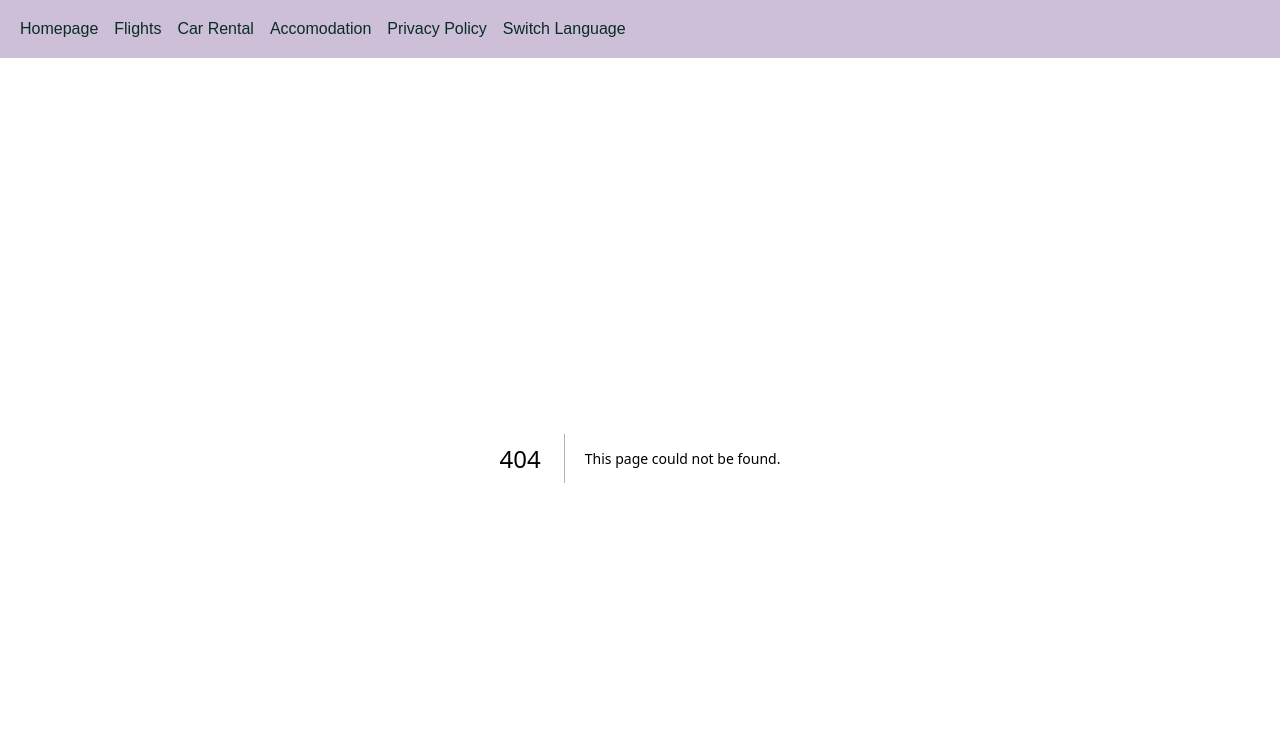
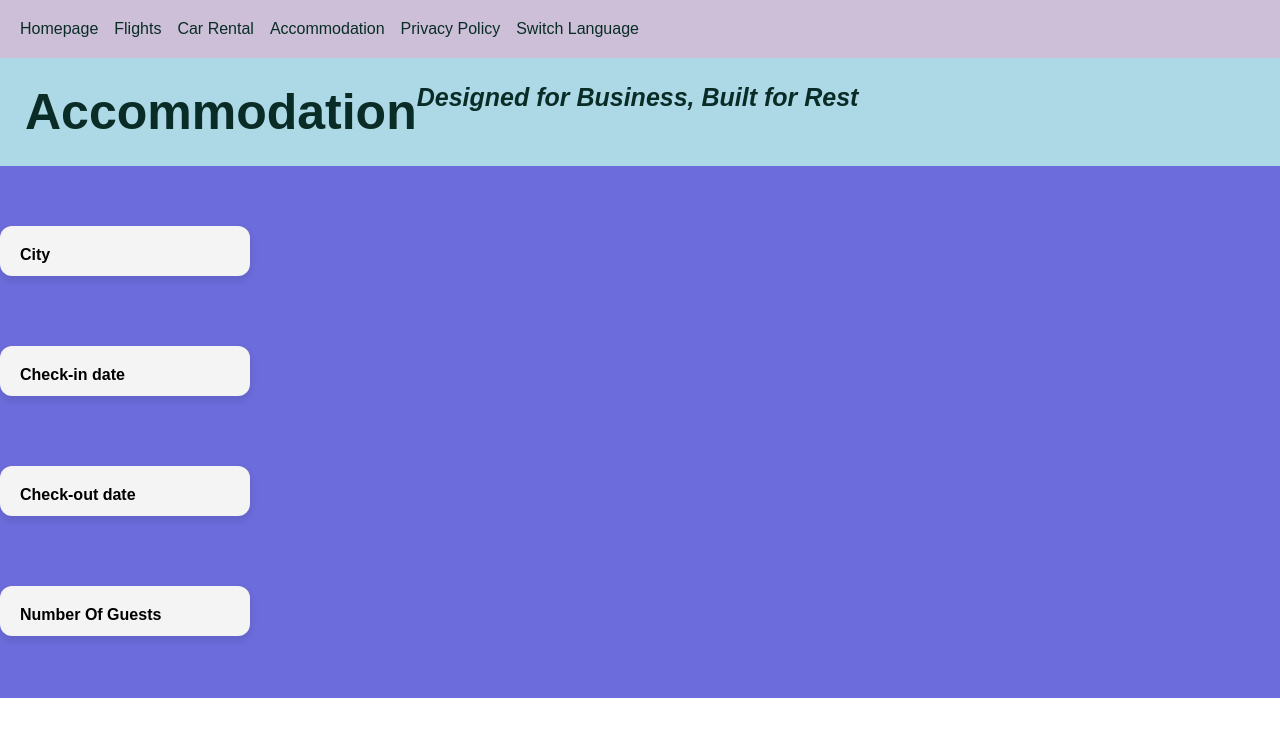
Before and after one commit to Eddyademuwagun/next.js-ecommerce-store, a Next.js app: page /accommodation in a window 1280 px wide. Before the commit this address had no page. Shown: the top 736 px of the page. Built offline with nearby package versions, Linux system fonts and the light colour scheme.

Commit message:
Add accommodation

```diff
--- a/app/Header.js
+++ b/app/Header.js
@@ -8,7 +8,7 @@ export default function Header() {
         <Link href="/">Homepage</Link>
         <Link href="/flights">Flights</Link>
         <Link href="/car-rental">Car Rental</Link>
-        <Link href="/accomodation">Accomodation</Link>
+        <Link href="/accommodation">Accommodation</Link>
         <Link href="/privacy-policy">Privacy Policy</Link>
         <Link href="/cookies-lang-switcher">Switch Language</Link>
       </div>
--- /dev/null
+++ b/app/accommodation/Accommodation.module.scss
@@ -0,0 +1,57 @@
+.accommodation {
+  background: rgb(173, 216, 230);
+  padding: 25px;
+  display: flex;
+  color: rgb(10, 44, 38);
+  font-size: 25px;
+  font-weight: 600;
+  margin: 0;
+}
+
+.card {
+  min-width: 250px;
+  background-color: #f4f4f4;
+  border-radius: 12px;
+  padding: 20px;
+  flex-shrink: 0; // prevents shrinking
+  box-shadow: 0 4px 10px rgba(0, 0, 0, 0.1);
+  color: black;
+  font-weight: bolder;
+  margin-top: 20px;
+}
+
+.smallCard {
+  height: 50px;
+}
+
+.accommodationBox {
+  display: flex;
+  align-items: center;
+  gap: 20px;
+  margin-top: 40px;
+  padding-bottom: 10px;
+  overflow-x: auto;
+}
+
+.accommodationCardBox {
+  display: flex; /* makes children align in a row */
+  flex-direction: row; /* explicitly horizontal */
+  align-items: center; /* vertically center the cards */
+  gap: 20px; /* space between cards */
+  overflow-x: auto; /* allows horizontal scrolling if cards overflow */
+  padding-bottom: 10px; /* optional: spacing for scrollbar */
+  scroll-behavior: smooth; /* smooth scrolling on drag/scroll */
+}
+
+.background {
+  /* Background image */
+  // background-image: url('/beach.jpg');
+  min-height: 80vh; /* Full viewport height */
+  width: 100%;
+  /* adjust path if needed */
+  background-size: cover; /* makes image fill entire area */
+  background-position: center; /* keeps image centered */
+  background-repeat: no-repeat;
+  margin-top: 0;
+  background-color: rgb(108, 108, 220);
+}
--- /dev/null
+++ b/app/accommodation/page.js
@@ -0,0 +1,57 @@
+'use client';
+
+import { useState } from 'react';
+import Accommodation from './Accommodation';
+import styles from './Accommodation.module.scss';
+
+export default function AccommodationPage() {
+  const [accommodations, setAccommodation] = useState([]);
+  return (
+    <>
+      <div className={styles.background}>
+        <div className={styles.accommodation}>
+          <h1>Accommodation</h1>
+          <p>
+            {''}
+            <i>Designed for Business, Built for Rest</i>
+          </p>
+        </div>
+
+        <div className={styles.accommodationBox}>
+          {' '}
+          <div className={`${styles.card} ${styles.smallCard}`}>
+            <div className={styles.accommodationCardBox}>
+              <div>City</div>
+            </div>
+          </div>
+        </div>
+
+        <div className={styles.accommodationBox}>
+          <div className={`${styles.card} ${styles.smallCard}`}>
+            <div className={styles.accommodationCardBox}>
+              <div>Check-in date</div>
+            </div>
+          </div>
+        </div>
+
+        <div className={styles.accommodationBox}>
+          {' '}
+          <div className={`${styles.card} ${styles.smallCard}`}>
+            <div className={styles.accommodationCardBox}>
+              <div>Check-out date</div>
+            </div>
+          </div>
+        </div>
+
+        <div className={styles.accommodationBox}>
+          {' '}
+          <div className={`${styles.card} ${styles.smallCard}`}>
+            <div className={styles.accommodationCardBox}>
+              <div>Number Of Guests</div>
+            </div>
+          </div>
+        </div>
+      </div>
+    </>
+  );
+}
--- a/app/accomodation/page.js
+++ /dev/null
@@ -1,3 +0,0 @@
-export default function AccomodationPage() {
-  return <div>accomodation</div>;
-}
```
Also changed, not shown: app/car-rental/page.js (+9 -0 lines), app/database/connect.ts (added, +13 -0 lines), app/database/flights.js (added, +10 -0 lines), app/flights/page.js (+24 -22 lines), database.js (+13 -1 lines), app/accommodation/Accommodation.js (added), app/car-rental/Car-rental.module.scss (added), 2 other files (tests, documents, lock files or other folders).
